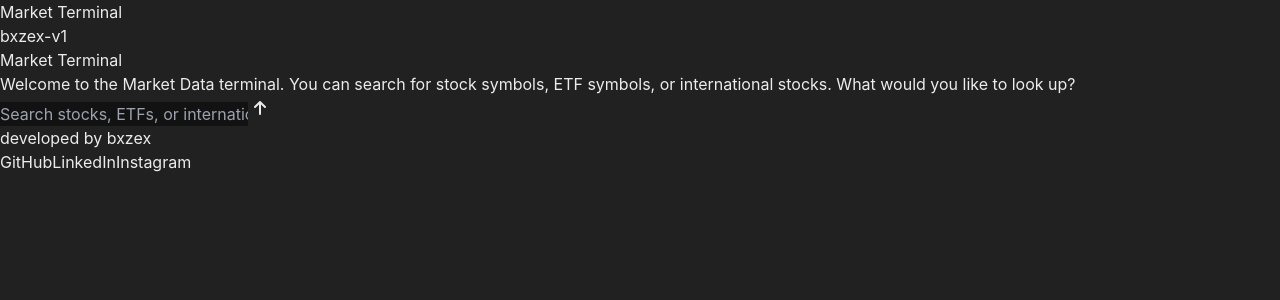
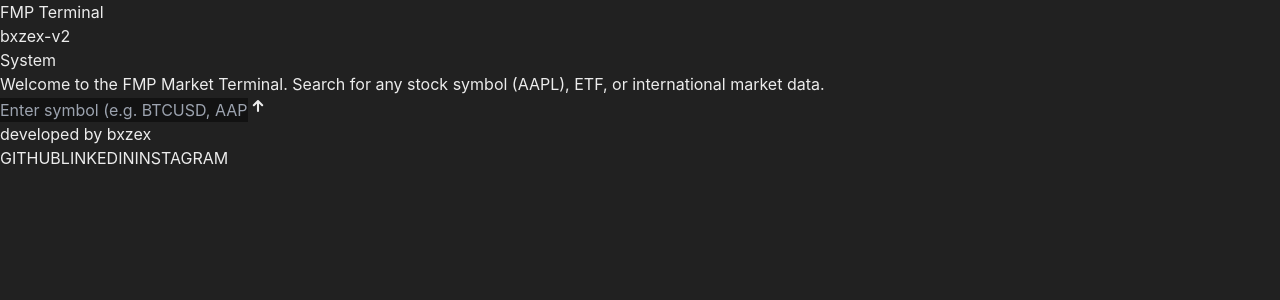
Before and after one commit to bxzex/marketdata, a React (Vite) app: page / in a window 1280 px wide. Shown: the top 300 px of the page. Built offline with nearby package versions, Linux system fonts and the light colour scheme.

Commit message:
Switch to Financial Modeling Prep API for better data coverage

```diff
--- a/src/App.tsx
+++ b/src/App.tsx
@@ -1,24 +1,43 @@
 import React, { useState, useEffect, useRef } from 'react';
 
-interface SymbolData {
-  trading_symbol: string;
-  registrant_name?: string;
-  description?: string;
+interface MarketData {
+  symbol: string;
+  name?: string;
+  price?: number;
+  changesPercentage?: number;
+  change?: number;
+  dayLow?: number;
+  dayHigh?: number;
+  yearLow?: number;
+  yearHigh?: number;
+  marketCap?: number;
+  priceAvg50?: number;
+  priceAvg200?: number;
+  volume?: number;
+  avgVolume?: number;
+  exchange?: string;
+  open?: number;
+  previousClose?: number;
+  eps?: number;
+  pe?: number;
+  earningsAnnouncement?: string;
+  sharesOutstanding?: number;
+  timestamp?: number;
 }
 
 interface Message {
   role: 'user' | 'assistant';
   content: string;
-  data?: SymbolData[];
+  data?: MarketData[];
 }
 
-// The API Key is handled internally for a seamless experience
 const INTERNAL_KEY = "PjSzxXD2Nymd4enxdTjnqw4wRQlV3LDc";
+const BASE_URL = "https://financialmodelingprep.com/api/v3";
 
 export default function App() {
   const [input, setInput] = useState('');
   const [messages, setMessages] = useState<Message[]>([
-    { role: 'assistant', content: 'Welcome to the Market Data terminal. You can search for stock symbols, ETF symbols, or international stocks. What would you like to look up?' }
+    { role: 'assistant', content: 'Welcome to the FMP Market Terminal. Search for any stock symbol (AAPL), ETF, or international market data.' }
   ]);
   const [isLoading, setIsLoading] = useState(false);
   const messagesEndRef = useRef<HTMLDivElement>(null);
@@ -33,39 +52,53 @@ export default function App() {
 
   const handleSearch = async (e: React.FormEvent) => {
     e.preventDefault();
-    if (!input.trim() || isLoading) return;
+    const query = input.trim().toUpperCase();
+    if (!query || isLoading) return;
 
-    const userMessage = input.trim();
     setInput('');
-    setMessages(prev => [...prev, { role: 'user', content: userMessage }]);
+    setMessages(prev => [...prev, { role: 'user', content: query }]);
     setIsLoading(true);
 
     try {
-      let endpoint = 'stock-symbols';
-      const lowerInput = userMessage.toLowerCase();
+      let endpoint = `/quote/${query}`;
+      let isSearch = false;
 
-      if (lowerInput.includes('etf')) {
-        endpoint = 'etf-symbols';
-      } else if (lowerInput.includes('international') || lowerInput.includes('foreign') || lowerInput.includes('global')) {
-        endpoint = 'international-stock-symbols';
+      // Logic to determine if it's a search or a direct quote
+      if (query.length > 5 || query.includes(' ') || query === 'ETF' || query === 'CRYPTO') {
+        endpoint = `/search?query=${query}&limit=10`;
+        isSearch = true;
       }
 
-      const response = await fetch(`https://financialdata.net/api/v1/${endpoint}?format=json&key=${INTERNAL_KEY}`);
-
-      if (!response.ok) throw new Error('Failed to fetch data');
+      const response = await fetch(`${BASE_URL}${endpoint}${endpoint.includes('?') ? '&' : '?'}apikey=${INTERNAL_KEY}`);
+      if (!response.ok) throw new Error('Network response was not ok');
 
       const rawData = await response.json();
-      const filtered = Array.isArray(rawData) ? rawData.slice(0, 10) : [];
+      let displayData: MarketData[] = [];
+
+      if (isSearch) {
+        // Search returns a list, we might want to fetch quotes for these but let's just show them for now
+        displayData = rawData.map((item: any) => ({
+          symbol: item.symbol,
+          name: item.name,
+          exchange: item.stockExchange
+        }));
+      } else {
+        // Quote returns an array with one object
+        displayData = Array.isArray(rawData) ? rawData : [rawData];
+      }
 
       setMessages(prev => [...prev, {
         role: 'assistant',
-        content: `Found ${filtered.length} matches for "${userMessage}":`,
-        data: filtered
+        content: displayData.length > 0
+          ? `Results for ${query}:`
+          : `No data found for "${query}".`,
+        data: displayData
       }]);
+
     } catch (error) {
       setMessages(prev => [...prev, {
         role: 'assistant',
-        content: 'I encountered an error while fetching the latest market data. Please try again in a moment.'
+        content: 'Failed to retrieve data. Please check the symbol or try again later.'
       }]);
     } finally {
       setIsLoading(false);
@@ -73,45 +106,64 @@ export default function App() {
   };
 
   return (
-    <div className="flex flex-col h-screen bg-[#212121] text-[#ececec]">
+    <div className="flex flex-col h-screen bg-[#212121] text-[#ececec] font-sans">
       {/* Header */}
-      <header className="p-4 border-b border-white/10 flex justify-between items-center bg-[#212121]">
+      <header className="p-4 border-b border-white/10 flex justify-between items-center bg-[#212121] sticky top-0 z-10">
         <div className="flex items-center gap-3">
-          <div className="w-8 h-8 rounded-lg bg-white/5 flex items-center justify-center">
-            <div className="w-4 h-4 rounded-sm border-2 border-white/20"></div>
+          <div className="w-8 h-8 rounded-lg bg-emerald-500/10 flex items-center justify-center border border-emerald-500/20">
+            <div className="w-4 h-4 rounded-sm border-2 border-emerald-500/50"></div>
           </div>
-          <h1 className="text-lg font-medium tracking-tight">Market Terminal</h1>
+          <h1 className="text-lg font-medium tracking-tight">FMP Terminal</h1>
         </div>
-        <div className="text-[10px] px-2 py-0.5 border border-zinc-800 rounded text-zinc-600 font-mono uppercase tracking-widest">bxzex-v1</div>
+        <div className="text-[10px] px-2 py-0.5 border border-zinc-800 rounded text-zinc-600 font-mono uppercase tracking-widest">bxzex-v2</div>
       </header>
 
       {/* Chat Area */}
-      <main className="flex-1 overflow-y-auto p-4 md:p-8">
-        <div className="max-w-3xl mx-auto space-y-6">
+      <main className="flex-1 overflow-y-auto px-4 py-8">
+        <div className="max-w-3xl mx-auto space-y-8">
           {messages.map((m, i) => (
             <div key={i} className={`flex ${m.role === 'user' ? 'justify-end' : 'justify-start'}`}>
-              <div className={`max-w-[85%] rounded-2xl px-4 py-3 ${
+              <div className={`max-w-[90%] rounded-2xl ${
                 m.role === 'user'
-                  ? 'bg-[#2f2f2f] text-white'
+                  ? 'bg-[#2f2f2f] px-4 py-2 text-white border border-white/5'
                   : 'bg-transparent text-[#ececec]'
               }`}>
-                <div className="text-sm font-medium mb-1 opacity-50">
-                  {m.role === 'assistant' ? 'Market Terminal' : 'You'}
-                </div>
+                {m.role === 'assistant' && (
+                  <div className="text-[11px] font-bold mb-2 text-emerald-500 uppercase tracking-tighter">System</div>
+                )}
                 <div className="text-[15px] leading-relaxed whitespace-pre-wrap">
                   {m.content}
                 </div>
-                {m.data && (
-                  <div className="mt-4 grid grid-cols-1 gap-2">
+                {m.data && m.data.length > 0 && (
+                  <div className="mt-6 grid grid-cols-1 sm:grid-cols-2 gap-3">
                     {m.data.map((item, idx) => (
-                      <div key={idx} className="bg-[#2f2f2f] p-3 rounded-xl border border-white/5 hover:border-white/10 transition-colors">
-                        <div className="flex justify-between items-center">
-                          <span className="font-bold text-blue-400">{item.trading_symbol}</span>
-                          <span className="text-xs opacity-50">Symbol</span>
+                      <div key={idx} className="bg-[#2f2f2f]/50 p-4 rounded-xl border border-white/5 hover:border-emerald-500/30 transition-all group">
+                        <div className="flex justify-between items-start mb-2">
+                          <div>
+                            <span className="font-bold text-lg text-white group-hover:text-emerald-400 transition-colors">{item.symbol}</span>
+                            <div className="text-[10px] text-zinc-500 font-medium truncate max-w-[140px]">{item.name || 'Company'}</div>
+                          </div>
+                          {item.price !== undefined && (
+                            <div className="text-right">
+                              <div className="font-bold text-white">${item.price.toFixed(2)}</div>
+                              <div className={`text-[10px] font-bold ${(item.change || 0) >= 0 ? 'text-emerald-400' : 'text-rose-400'}`}>
+                                {(item.change || 0) >= 0 ? '+' : ''}{item.change?.toFixed(2)} ({item.changesPercentage?.toFixed(2)}%)
+                              </div>
+                            </div>
+                          )}
                         </div>
-                        <div className="text-sm mt-1 opacity-80">
-                          {item.registrant_name || item.description || 'No description available'}
-                        </div>
+                        {item.marketCap && (
+                          <div className="mt-3 pt-3 border-t border-white/5 grid grid-cols-2 gap-2 text-[10px]">
+                            <div>
+                              <div className="text-zinc-500 uppercase">Market Cap</div>
+                              <div className="text-zinc-300 font-medium">${(item.marketCap / 1e9).toFixed(2)}B</div>
+                            </div>
+                            <div>
+                              <div className="text-zinc-500 uppercase">Volume</div>
+                              <div className="text-zinc-300 font-medium">{(item.volume || 0).toLocaleString()}</div>
+                            </div>
+                          </div>
+                        )}
                       </div>
                     ))}
                   </div>
@@ -121,11 +173,11 @@ export default function App() {
           ))}
           {isLoading && (
             <div className="flex justify-start">
-              <div className="bg-transparent text-[#ececec] px-4 py-3">
-                <div className="flex space-x-2">
-                  <div className="w-2 h-2 bg-white/30 rounded-full animate-bounce"></div>
-                  <div className="w-2 h-2 bg-white/30 rounded-full animate-bounce [animation-delay:-.3s]"></div>
-                  <div className="w-2 h-2 bg-white/30 rounded-full animate-bounce [animation-delay:-.5s]"></div>
+              <div className="bg-transparent text-[#ececec] py-2">
+                <div className="flex space-x-1.5">
+                  <div className="w-1.5 h-1.5 bg-emerald-500/40 rounded-full animate-bounce"></div>
+                  <div className="w-1.5 h-1.5 bg-emerald-500/40 rounded-full animate-bounce [animation-delay:-.3s]"></div>
+                  <div className="w-1.5 h-1.5 bg-emerald-500/40 rounded-full animate-bounce [animation-delay:-.5s]"></div>
                 </div>
               </div>
             </div>
@@ -137,38 +189,38 @@ export default function App() {
       {/* Input Area */}
       <footer className="p-4 md:p-8 bg-[#212121]">
         <div className="max-w-3xl mx-auto">
-          <form onSubmit={handleSearch} className="relative">
+          <form onSubmit={handleSearch} className="relative group">
             <input
               type="text"
               value={input}
               onChange={(e) => setInput(e.target.value)}
-              placeholder="Search stocks, ETFs, or international symbols..."
-              className="w-full bg-[#2f2f2f] border-none rounded-2xl py-4 pl-6 pr-14 focus:ring-1 focus:ring-white/20 text-[#ececec] placeholder-zinc-500 shadow-xl"
+              placeholder="Enter symbol (e.g. BTCUSD, AAPL, MSFT)..."
+              className="w-full bg-[#2f2f2f] border border-white/5 rounded-2xl py-4 pl-6 pr-14 focus:outline-none focus:border-emerald-500/30 text-[#ececec] placeholder-zinc-600 shadow-2xl transition-all"
             />
             <button
               type="submit"
               disabled={isLoading || !input.trim()}
-              className="absolute right-3 top-1/2 -translate-y-1/2 p-2 rounded-xl bg-white text-black disabled:opacity-20 hover:bg-zinc-200 transition-all"
+              className="absolute right-3 top-1/2 -translate-y-1/2 p-2 rounded-xl bg-white text-black disabled:opacity-10 hover:bg-emerald-400 hover:text-black transition-all"
             >
-              <svg width="24" height="24" viewBox="0 0 24 24" fill="none" xmlns="http://www.w3.org/2000/svg">
-                <path d="M7 11L12 6L17 11M12 18V7" stroke="currentColor" strokeWidth="2" strokeLinecap="round" strokeLinejoin="round"/>
+              <svg width="20" height="20" viewBox="0 0 24 24" fill="none" xmlns="http://www.w3.org/2000/svg">
+                <path d="M7 11L12 6L17 11M12 18V7" stroke="currentColor" strokeWidth="2.5" strokeLinecap="round" strokeLinejoin="round"/>
               </svg>
             </button>
           </form>
 
-          <div className="mt-6 flex flex-col items-center gap-4">
-            <div className="text-[11px] text-zinc-500 text-center">
+          <div className="mt-8 flex flex-col items-center gap-4">
+            <div className="text-[10px] text-zinc-600 font-medium tracking-widest uppercase">
               developed by bxzex
             </div>
-            <div className="flex gap-6">
-              <a href="https://github.com/bxzex" target="_blank" rel="noopener noreferrer" className="text-zinc-500 hover:text-white transition-colors">
-                GitHub
+            <div className="flex gap-8">
+              <a href="https://github.com/bxzex" target="_blank" rel="noopener noreferrer" className="text-zinc-600 hover:text-emerald-400 text-xs font-medium transition-colors">
+                GITHUB
               </a>
-              <a href="https://linkedin.com/in/bxzex/" target="_blank" rel="noopener noreferrer" className="text-zinc-500 hover:text-white transition-colors">
-                LinkedIn
+              <a href="https://linkedin.com/in/bxzex/" target="_blank" rel="noopener noreferrer" className="text-zinc-600 hover:text-emerald-400 text-xs font-medium transition-colors">
+                LINKEDIN
               </a>
-              <a href="https://instagram.com/bxzex" target="_blank" rel="noopener noreferrer" className="text-zinc-500 hover:text-white transition-colors">
-                Instagram
+              <a href="https://instagram.com/bxzex" target="_blank" rel="noopener noreferrer" className="text-zinc-600 hover:text-emerald-400 text-xs font-medium transition-colors">
+                INSTAGRAM
               </a>
             </div>
           </div>
```
